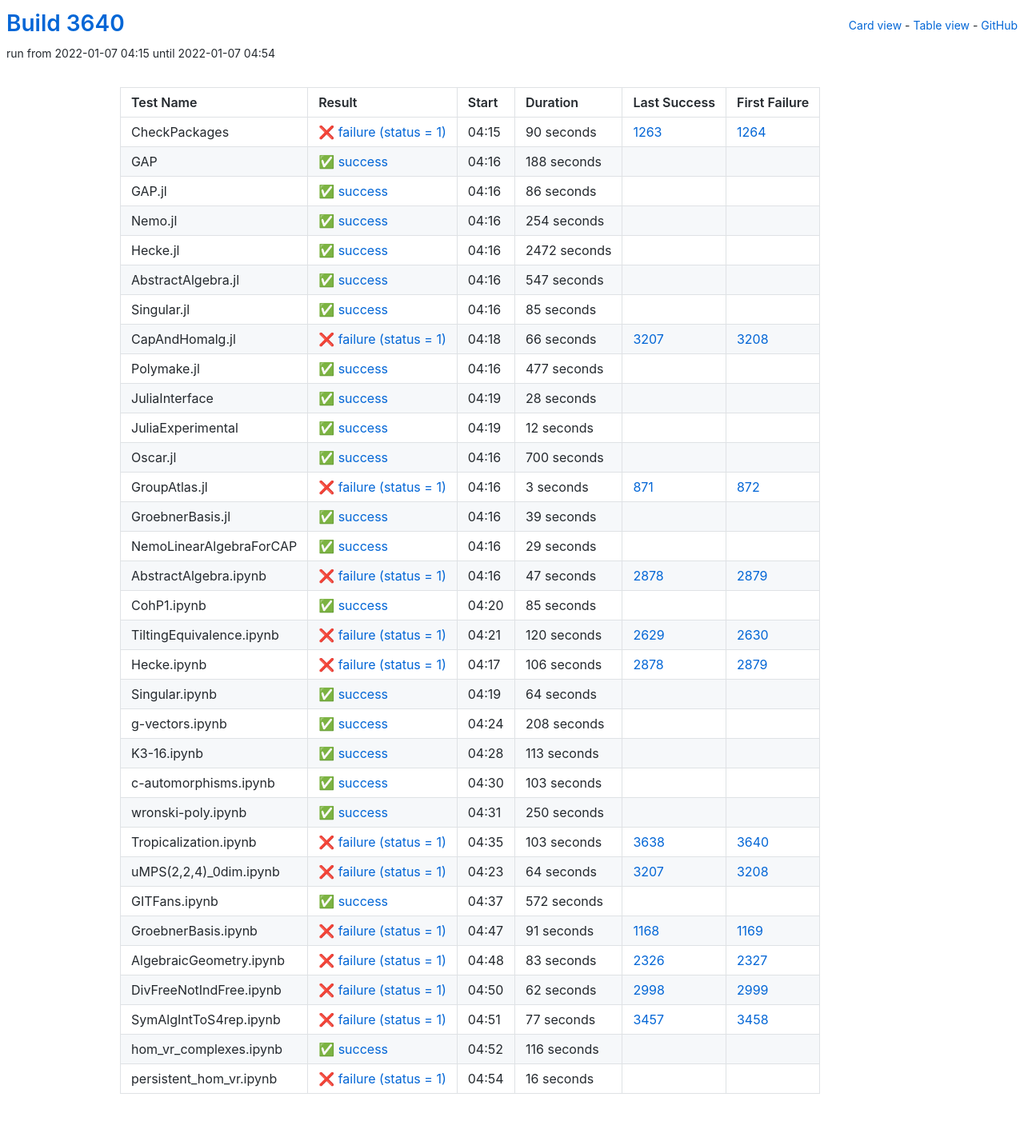
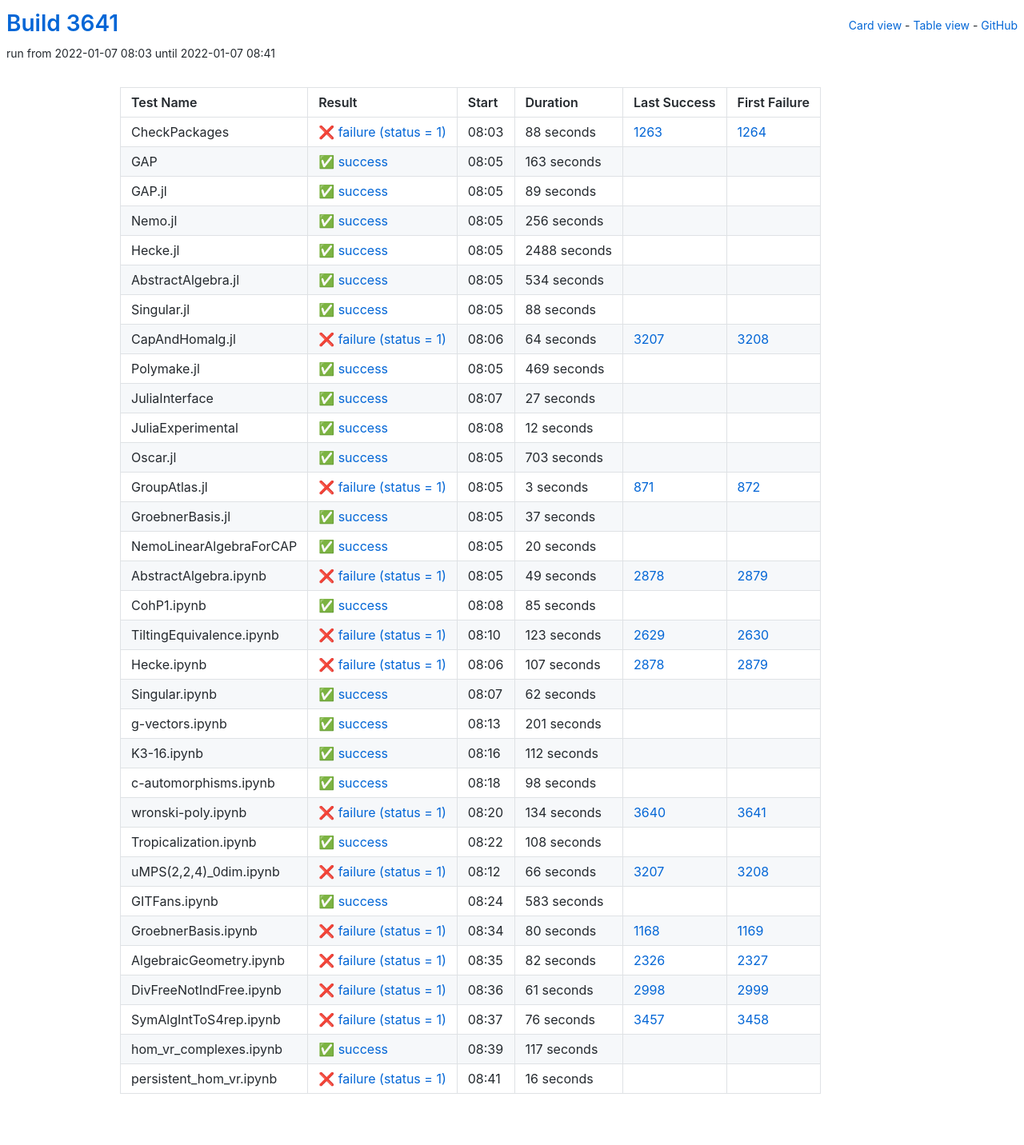
Before and after one commit to oscar-system/oscar-ci-status-stable, a Jekyll site: the page built from table.html, in a window 1280 px wide. Shown: the whole page at 80% size. Built offline with Jekyll 4.4.1, drawn with Linux system fonts in a browser that asks for light colours.

Commit message:
Build #3641

```diff
--- a/_data/ci.yml
+++ b/_data/ci.yml
@@ -1,6 +1,6 @@
 ---
-build: 3640
-build_url: https://oscarci.mathematik.uni-kl.de/job/oscar-stable/3640/
+build: 3641
+build_url: https://oscarci.mathematik.uni-kl.de/job/oscar-stable/3641/
 job: oscar-stable
 organization: oscar-system
 repo: oscar-ci-status-stable
@@ -8,128 +8,128 @@ repourl: https://github.com/oscar-system/oscar-ci-status-stable
 tests:
 - name: CheckPackages
   id: checkpackages
-  log: https://oscarci.mathematik.uni-kl.de/job/oscar-stable/3640/artifact/logs/build-3640/CheckPackages.log
-  start: 2022-01-07 04:15
+  log: https://oscarci.mathematik.uni-kl.de/job/oscar-stable/3641/artifact/logs/build-3641/CheckPackages.log
+  start: 2022-01-07 08:03
   success: false
   exitcode: 1
   status: failure
-  duration: 90
+  duration: 88
   last_success: 1263
   last_success_url: https://oscarci.mathematik.uni-kl.de/job/oscar-stable/1263/
   first_failure: 1264
   first_failure_url: https://oscarci.mathematik.uni-kl.de/job/oscar-stable/1264/
 - name: GAP
   id: gap
-  log: https://oscarci.mathematik.uni-kl.de/job/oscar-stable/3640/artifact/logs/build-3640/GAP.log
-  start: 2022-01-07 04:16
+  log: https://oscarci.mathematik.uni-kl.de/job/oscar-stable/3641/artifact/logs/build-3641/GAP.log
+  start: 2022-01-07 08:05
   success: true
   exitcode: 0
   status: success
-  duration: 188
+  duration: 163
   last_success: false
   last_success_url:
   first_failure: false
   first_failure_url:
 - name: GAP.jl
   id: gap-jl
-  log: https://oscarci.mathematik.uni-kl.de/job/oscar-stable/3640/artifact/logs/build-3640/GAP.jl.log
-  start: 2022-01-07 04:16
+  log: https://oscarci.mathematik.uni-kl.de/job/oscar-stable/3641/artifact/logs/build-3641/GAP.jl.log
+  start: 2022-01-07 08:05
   success: true
   exitcode: 0
   status: success
-  duration: 86
+  duration: 89
   last_success: false
   last_success_url:
   first_failure: false
   first_failure_url:
 - name: Nemo.jl
   id: nemo-jl
-  log: https://oscarci.mathematik.uni-kl.de/job/oscar-stable/3640/artifact/logs/build-3640/Nemo.jl.log
-  start: 2022-01-07 04:16
+  log: https://oscarci.mathematik.uni-kl.de/job/oscar-stable/3641/artifact/logs/build-3641/Nemo.jl.log
+  start: 2022-01-07 08:05
   success: true
   exitcode: 0
   status: success
-  duration: 254
+  duration: 256
   last_success: false
   last_success_url:
   first_failure: false
   first_failure_url:
 - name: Hecke.jl
   id: hecke-jl
-  log: https://oscarci.mathematik.uni-kl.de/job/oscar-stable/3640/artifact/logs/build-3640/Hecke.jl.log
-  start: 2022-01-07 04:16
+  log: https://oscarci.mathematik.uni-kl.de/job/oscar-stable/3641/artifact/logs/build-3641/Hecke.jl.log
+  start: 2022-01-07 08:05
   success: true
   exitcode: 0
   status: success
-  duration: 2472
+  duration: 2488
   last_success: false
   last_success_url:
   first_failure: false
   first_failure_url:
 - name: AbstractAlgebra.jl
   id: abstractalgebra-jl
-  log: https://oscarci.mathematik.uni-kl.de/job/oscar-stable/3640/artifact/logs/build-3640/AbstractAlgebra.jl.log
-  start: 2022-01-07 04:16
+  log: https://oscarci.mathematik.uni-kl.de/job/oscar-stable/3641/artifact/logs/build-3641/AbstractAlgebra.jl.log
+  start: 2022-01-07 08:05
   success: true
   exitcode: 0
   status: success
-  duration: 547
+  duration: 534
   last_success: false
   last_success_url:
   first_failure: false
   first_failure_url:
 - name: Singular.jl
   id: singular-jl
-  log: https://oscarci.mathematik.uni-kl.de/job/oscar-stable/3640/artifact/logs/build-3640/Singular.jl.log
-  start: 2022-01-07 04:16
+  log: https://oscarci.mathematik.uni-kl.de/job/oscar-stable/3641/artifact/logs/build-3641/Singular.jl.log
+  start: 2022-01-07 08:05
   success: true
   exitcode: 0
   status: success
-  duration: 85
+  duration: 88
   last_success: false
   last_success_url:
   first_failure: false
   first_failure_url:
 - name: CapAndHomalg.jl
   id: capandhomalg-jl
-  log: https://oscarci.mathematik.uni-kl.de/job/oscar-stable/3640/artifact/logs/build-3640/CapAndHomalg.jl.log
-  start: 2022-01-07 04:18
+  log: https://oscarci.mathematik.uni-kl.de/job/oscar-stable/3641/artifact/logs/build-3641/CapAndHomalg.jl.log
+  start: 2022-01-07 08:06
   success: false
   exitcode: 1
   status: failure
-  duration: 66
+  duration: 64
   last_success: 3207
   last_success_url: https://oscarci.mathematik.uni-kl.de/job/oscar-stable/3207/
   first_failure: 3208
   first_failure_url: https://oscarci.mathematik.uni-kl.de/job/oscar-stable/3208/
 - name: Polymake.jl
   id: polymake-jl
-  log: https://oscarci.mathematik.uni-kl.de/job/oscar-stable/3640/artifact/logs/build-3640/Polymake.jl.log
-  start: 2022-01-07 04:16
+  log: https://oscarci.mathematik.uni-kl.de/job/oscar-stable/3641/artifact/logs/build-3641/Polymake.jl.log
+  start: 2022-01-07 08:05
   success: true
   exitcode: 0
   status: success
-  duration: 477
+  duration: 469
   last_success: false
   last_success_url:
   first_failure: false
   first_failure_url:
 - name: JuliaInterface
   id: juliainterface
-  log: https://oscarci.mathematik.uni-kl.de/job/oscar-stable/3640/artifact/logs/build-3640/JuliaInterface.log
-  start: 2022-01-07 04:19
+  log: https://oscarci.mathematik.uni-kl.de/job/oscar-stable/3641/artifact/logs/build-3641/JuliaInterface.log
+  start: 2022-01-07 08:07
   success: true
   exitcode: 0
   status: success
-  duration: 28
+  duration: 27
   last_success: false
   last_success_url:
   first_failure: false
   first_failure_url:
 - name: JuliaExperimental
   id: juliaexperimental
-  log: https://oscarci.mathematik.uni-kl.de/job/oscar-stable/3640/artifact/logs/build-3640/JuliaExperimental.log
-  start: 2022-01-07 04:19
+  log: https://oscarci.mathematik.uni-kl.de/job/oscar-stable/3641/artifact/logs/build-3641/JuliaExperimental.log
+  start: 2022-01-07 08:08
   success: true
   exitcode: 0
   status: success
@@ -140,20 +140,20 @@ tests:
   first_failure_url:
 - name: Oscar.jl
   id: oscar-jl
-  log: https://oscarci.mathematik.uni-kl.de/job/oscar-stable/3640/artifact/logs/build-3640/Oscar.jl.log
-  start: 2022-01-07 04:16
+  log: https://oscarci.mathematik.uni-kl.de/job/oscar-stable/3641/artifact/logs/build-3641/Oscar.jl.log
+  start: 2022-01-07 08:05
   success: true
   exitcode: 0
   status: success
-  duration: 700
+  duration: 703
   last_success: false
   last_success_url:
   first_failure: false
   first_failure_url:
 - name: GroupAtlas.jl
   id: groupatlas-jl
-  log: https://oscarci.mathematik.uni-kl.de/job/oscar-stable/3640/artifact/logs/build-3640/GroupAtlas.jl.log
-  start: 2022-01-07 04:16
+  log: https://oscarci.mathematik.uni-kl.de/job/oscar-stable/3641/artifact/logs/build-3641/GroupAtlas.jl.log
+  start: 2022-01-07 08:05
   success: false
   exitcode: 1
   status: failure
@@ -164,44 +164,44 @@ tests:
   first_failure_url: https://oscarci.mathematik.uni-kl.de/job/oscar-stable/872/
 - name: GroebnerBasis.jl
   id: groebnerbasis-jl
-  log: https://oscarci.mathematik.uni-kl.de/job/oscar-stable/3640/artifact/logs/build-3640/GroebnerBasis.jl.log
-  start: 2022-01-07 04:16
+  log: https://oscarci.mathematik.uni-kl.de/job/oscar-stable/3641/artifact/logs/build-3641/GroebnerBasis.jl.log
+  start: 2022-01-07 08:05
   success: true
   exitcode: 0
   status: success
-  duration: 39
+  duration: 37
   last_success: false
   last_success_url:
   first_failure: false
   first_failure_url:
 - name: NemoLinearAlgebraForCAP
   id: nemolinearalgebraforcap
-  log: https://oscarci.mathematik.uni-kl.de/job/oscar-stable/3640/artifact/logs/build-3640/NemoLinearAlgebraForCAP.log
-  start: 2022-01-07 04:16
+  log: https://oscarci.mathematik.uni-kl.de/job/oscar-stable/3641/artifact/logs/build-3641/NemoLinearAlgebraForCAP.log
+  start: 2022-01-07 08:05
   success: true
   exitcode: 0
   status: success
-  duration: 29
+  duration: 20
   last_success: false
   last_success_url:
   first_failure: false
   first_failure_url:
 - name: AbstractAlgebra.ipynb
   id: abstractalgebra-ipynb
-  log: https://oscarci.mathematik.uni-kl.de/job/oscar-stable/3640/artifact/logs/build-3640/AbstractAlgebra.ipynb.log
-  start: 2022-01-07 04:16
+  log: https://oscarci.mathematik.uni-kl.de/job/oscar-stable/3641/artifact/logs/build-3641/AbstractAlgebra.ipynb.log
+  start: 2022-01-07 08:05
   success: false
   exitcode: 1
   status: failure
-  duration: 47
+  duration: 49
   last_success: 2878
   last_success_url: https://oscarci.mathematik.uni-kl.de/job/oscar-stable/2878/
   first_failure: 2879
   first_failure_url: https://oscarci.mathematik.uni-kl.de/job/oscar-stable/2879/
 - name: CohP1.ipynb
   id: cohp1-ipynb
-  log: https://oscarci.mathematik.uni-kl.de/job/oscar-stable/3640/artifact/logs/build-3640/CohP1.ipynb.log
-  start: 2022-01-07 04:20
+  log: https://oscarci.mathematik.uni-kl.de/job/oscar-stable/3641/artifact/logs/build-3641/CohP1.ipynb.log
+  start: 2022-01-07 08:08
   success: true
   exitcode: 0
   status: success
@@ -212,188 +212,188 @@ tests:
   first_failure_url:
 - name: TiltingEquivalence.ipynb
   id: tiltingequivalence-ipynb
-  log: https://oscarci.mathematik.uni-kl.de/job/oscar-stable/3640/artifact/logs/build-3640/TiltingEquivalence.ipynb.log
-  start: 2022-01-07 04:21
+  log: https://oscarci.mathematik.uni-kl.de/job/oscar-stable/3641/artifact/logs/build-3641/TiltingEquivalence.ipynb.log
+  start: 2022-01-07 08:10
   success: false
   exitcode: 1
   status: failure
-  duration: 120
+  duration: 123
   last_success: 2629
   last_success_url: https://oscarci.mathematik.uni-kl.de/job/oscar-stable/2629/
   first_failure: 2630
   first_failure_url: https://oscarci.mathematik.uni-kl.de/job/oscar-stable/2630/
 - name: Hecke.ipynb
   id: hecke-ipynb
-  log: https://oscarci.mathematik.uni-kl.de/job/oscar-stable/3640/artifact/logs/build-3640/Hecke.ipynb.log
-  start: 2022-01-07 04:17
+  log: https://oscarci.mathematik.uni-kl.de/job/oscar-stable/3641/artifact/logs/build-3641/Hecke.ipynb.log
+  start: 2022-01-07 08:06
   success: false
   exitcode: 1
   status: failure
-  duration: 106
+  duration: 107
   last_success: 2878
   last_success_url: https://oscarci.mathematik.uni-kl.de/job/oscar-stable/2878/
   first_failure: 2879
   first_failure_url: https://oscarci.mathematik.uni-kl.de/job/oscar-stable/2879/
 - name: Singular.ipynb
   id: singular-ipynb
-  log: https://oscarci.mathematik.uni-kl.de/job/oscar-stable/3640/artifact/logs/build-3640/Singular.ipynb.log
-  start: 2022-01-07 04:19
+  log: https://oscarci.mathematik.uni-kl.de/job/oscar-stable/3641/artifact/logs/build-3641/Singular.ipynb.log
+  start: 2022-01-07 08:07
   success: true
   exitcode: 0
   status: success
-  duration: 64
+  duration: 62
   last_success: false
   last_success_url:
   first_failure: false
   first_failure_url:
 - name: g-vectors.ipynb
   id: g-vectors-ipynb
-  log: https://oscarci.mathematik.uni-kl.de/job/oscar-stable/3640/artifact/logs/build-3640/g-vectors.ipynb.log
-  start: 2022-01-07 04:24
+  log: https://oscarci.mathematik.uni-kl.de/job/oscar-stable/3641/artifact/logs/build-3641/g-vectors.ipynb.log
+  start: 2022-01-07 08:13
   success: true
   exitcode: 0
   status: success
-  duration: 208
+  duration: 201
   last_success: false
   last_success_url:
   first_failure: false
   first_failure_url:
 - name: K3-16.ipynb
   id: k3-16-ipynb
-  log: https://oscarci.mathematik.uni-kl.de/job/oscar-stable/3640/artifact/logs/build-3640/K3-16.ipynb.log
-  start: 2022-01-07 04:28
+  log: https://oscarci.mathematik.uni-kl.de/job/oscar-stable/3641/artifact/logs/build-3641/K3-16.ipynb.log
+  start: 2022-01-07 08:16
   success: true
   exitcode: 0
   status: success
-  duration: 113
+  duration: 112
   last_success: false
   last_success_url:
   first_failure: false
   first_failure_url:
 - name: c-automorphisms.ipynb
   id: c-automorphisms-ipynb
-  log: https://oscarci.mathematik.uni-kl.de/job/oscar-stable/3640/artifact/logs/build-3640/c-automorphisms.ipynb.log
-  start: 2022-01-07 04:30
+  log: https://oscarci.mathematik.uni-kl.de/job/oscar-stable/3641/artifact/logs/build-3641/c-automorphisms.ipynb.log
+  start: 2022-01-07 08:18
   success: true
   exitcode: 0
   status: success
-  duration: 103
+  duration: 98
   last_success: false
   last_success_url:
   first_failure: false
   first_failure_url:
 - name: wronski-poly.ipynb
   id: wronski-poly-ipynb
-  log: https://oscarci.mathematik.uni-kl.de/job/oscar-stable/3640/artifact/logs/build-3640/wronski-poly.ipynb.log
-  start: 2022-01-07 04:31
+  log: https://oscarci.mathematik.uni-kl.de/job/oscar-stable/3641/artifact/logs/build-3641/wronski-poly.ipynb.log
+  start: 2022-01-07 08:20
+  success: false
+  exitcode: 1
+  status: failure
+  duration: 134
+  last_success: 3640
+  last_success_url: https://oscarci.mathematik.uni-kl.de/job/oscar-stable/3640/
+  first_failure: 3641
+  first_failure_url: https://oscarci.mathematik.uni-kl.de/job/oscar-stable/3641/
+- name: Tropicalization.ipynb
+  id: tropicalization-ipynb
+  log: https://oscarci.mathematik.uni-kl.de/job/oscar-stable/3641/artifact/logs/build-3641/Tropicalization.ipynb.log
+  start: 2022-01-07 08:22
   success: true
   exitcode: 0
   status: success
-  duration: 250
+  duration: 108
   last_success: false
   last_success_url:
   first_failure: false
   first_failure_url:
-- name: Tropicalization.ipynb
-  id: tropicalization-ipynb
-  log: https://oscarci.mathematik.uni-kl.de/job/oscar-stable/3640/artifact/logs/build-3640/Tropicalization.ipynb.log
-  start: 2022-01-07 04:35
+- name: uMPS(2,2,4)_0dim.ipynb
+  id: umps-2-2-4-0dim-ipynb
+  log: https://oscarci.mathematik.uni-kl.de/job/oscar-stable/3641/artifact/logs/build-3641/uMPS-2-2-4-_0dim.ipynb.log
+  start: 2022-01-07 08:12
   success: false
   exitcode: 1
   status: failure
-  duration: 103
-  last_success: 3638
-  last_success_url: https://oscarci.mathematik.uni-kl.de/job/oscar-stable/3638/
-  first_failure: 3640
-  first_failure_url: https://oscarci.mathematik.uni-kl.de/job/oscar-stable/3640/
-- name: uMPS(2,2,4)_0dim.ipynb
-  id: umps-2-2-4-0dim-ipynb
-  log: https://oscarci.mathematik.uni-kl.de/job/oscar-stable/3640/artifact/logs/build-3640/uMPS-2-2-4-_0dim.ipynb.log
-  start: 2022-01-07 04:23
-  success: false
-  exitcode: 1
-  status: failure
-  duration: 64
+  duration: 66
   last_success: 3207
   last_success_url: https://oscarci.mathematik.uni-kl.de/job/oscar-stable/3207/
   first_failure: 3208
   first_failure_url: https://oscarci.mathematik.uni-kl.de/job/oscar-stable/3208/
 - name: GITFans.ipynb
   id: gitfans-ipynb
-  log: https://oscarci.mathematik.uni-kl.de/job/oscar-stable/3640/artifact/logs/build-3640/GITFans.ipynb.log
-  start: 2022-01-07 04:37
+  log: https://oscarci.mathematik.uni-kl.de/job/oscar-stable/3641/artifact/logs/build-3641/GITFans.ipynb.log
+  start: 2022-01-07 08:24
   success: true
   exitcode: 0
   status: success
-  duration: 572
+  duration: 583
   last_success: false
   last_success_url:
   first_failure: false
   first_failure_url:
 - name: GroebnerBasis.ipynb
   id: groebnerbasis-ipynb
-  log: https://oscarci.mathematik.uni-kl.de/job/oscar-stable/3640/artifact/logs/build-3640/GroebnerBasis.ipynb.log
-  start: 2022-01-07 04:47
+  log: https://oscarci.mathematik.uni-kl.de/job/oscar-stable/3641/artifact/logs/build-3641/GroebnerBasis.ipynb.log
+  start: 2022-01-07 08:34
   success: false
   exitcode: 1
   status: failure
-  duration: 91
+  duration: 80
   last_success: 1168
   last_success_url: https://oscarci.mathematik.uni-kl.de/job/oscar-stable/1168/
   first_failure: 1169
   first_failure_url: https://oscarci.mathematik.uni-kl.de/job/oscar-stable/1169/
 - name: AlgebraicGeometry.ipynb
   id: algebraicgeometry-ipynb
-  log: https://oscarci.mathematik.uni-kl.de/job/oscar-stable/3640/artifact/logs/build-3640/AlgebraicGeometry.ipynb.log
-  start: 2022-01-07 04:48
+  log: https://oscarci.mathematik.uni-kl.de/job/oscar-stable/3641/artifact/logs/build-3641/AlgebraicGeometry.ipynb.log
+  start: 2022-01-07 08:35
   success: false
   exitcode: 1
   status: failure
-  duration: 83
+  duration: 82
   last_success: 2326
   last_success_url: https://oscarci.mathematik.uni-kl.de/job/oscar-stable/2326/
   first_failure: 2327
   first_failure_url: https://oscarci.mathematik.uni-kl.de/job/oscar-stable/2327/
 - name: DivFreeNotIndFree.ipynb
   id: divfreenotindfree-ipynb
-  log: https://oscarci.mathematik.uni-kl.de/job/oscar-stable/3640/artifact/logs/build-3640/DivFreeNotIndFree.ipynb.log
-  start: 2022-01-07 04:50
+  log: https://oscarci.mathematik.uni-kl.de/job/oscar-stable/3641/artifact/logs/build-3641/DivFreeNotIndFree.ipynb.log
+  start: 2022-01-07 08:36
   success: false
   exitcode: 1
   status: failure
-  duration: 62
+  duration: 61
   last_success: 2998
   last_success_url: https://oscarci.mathematik.uni-kl.de/job/oscar-stable/2998/
   first_failure: 2999
   first_failure_url: https://oscarci.mathematik.uni-kl.de/job/oscar-stable/2999/
 - name: SymAlgIntToS4rep.ipynb
   id: symalginttos4rep-ipynb
-  log: https://oscarci.mathematik.uni-kl.de/job/oscar-stable/3640/artifact/logs/build-3640/SymAlgIntToS4rep.ipynb.log
-  start: 2022-01-07 04:51
+  log: https://oscarci.mathematik.uni-kl.de/job/oscar-stable/3641/artifact/logs/build-3641/SymAlgIntToS4rep.ipynb.log
+  start: 2022-01-07 08:37
   success: false
   exitcode: 1
   status: failure
-  duration: 77
+  duration: 76
   last_success: 3457
   last_success_url: https://oscarci.mathematik.uni-kl.de/job/oscar-stable/3457/
   first_failure: 3458
   first_failure_url: https://oscarci.mathematik.uni-kl.de/job/oscar-stable/3458/
 - name: hom_vr_complexes.ipynb
   id: hom-vr-complexes-ipynb
-  log: https://oscarci.mathematik.uni-kl.de/job/oscar-stable/3640/artifact/logs/build-3640/hom_vr_complexes.ipynb.log
-  start: 2022-01-07 04:52
+  log: https://oscarci.mathematik.uni-kl.de/job/oscar-stable/3641/artifact/logs/build-3641/hom_vr_complexes.ipynb.log
+  start: 2022-01-07 08:39
   success: true
   exitcode: 0
   status: success
-  duration: 116
+  duration: 117
   last_success: false
   last_success_url:
   first_failure: false
   first_failure_url:
 - name: persistent_hom_vr.ipynb
   id: persistent-hom-vr-ipynb
-  log: https://oscarci.mathematik.uni-kl.de/job/oscar-stable/3640/artifact/logs/build-3640/persistent_hom_vr.ipynb.log
-  start: 2022-01-07 04:54
+  log: https://oscarci.mathematik.uni-kl.de/job/oscar-stable/3641/artifact/logs/build-3641/persistent_hom_vr.ipynb.log
+  start: 2022-01-07 08:41
   success: false
   exitcode: 1
   status: failure
```
Also changed, not shown: README.md.
